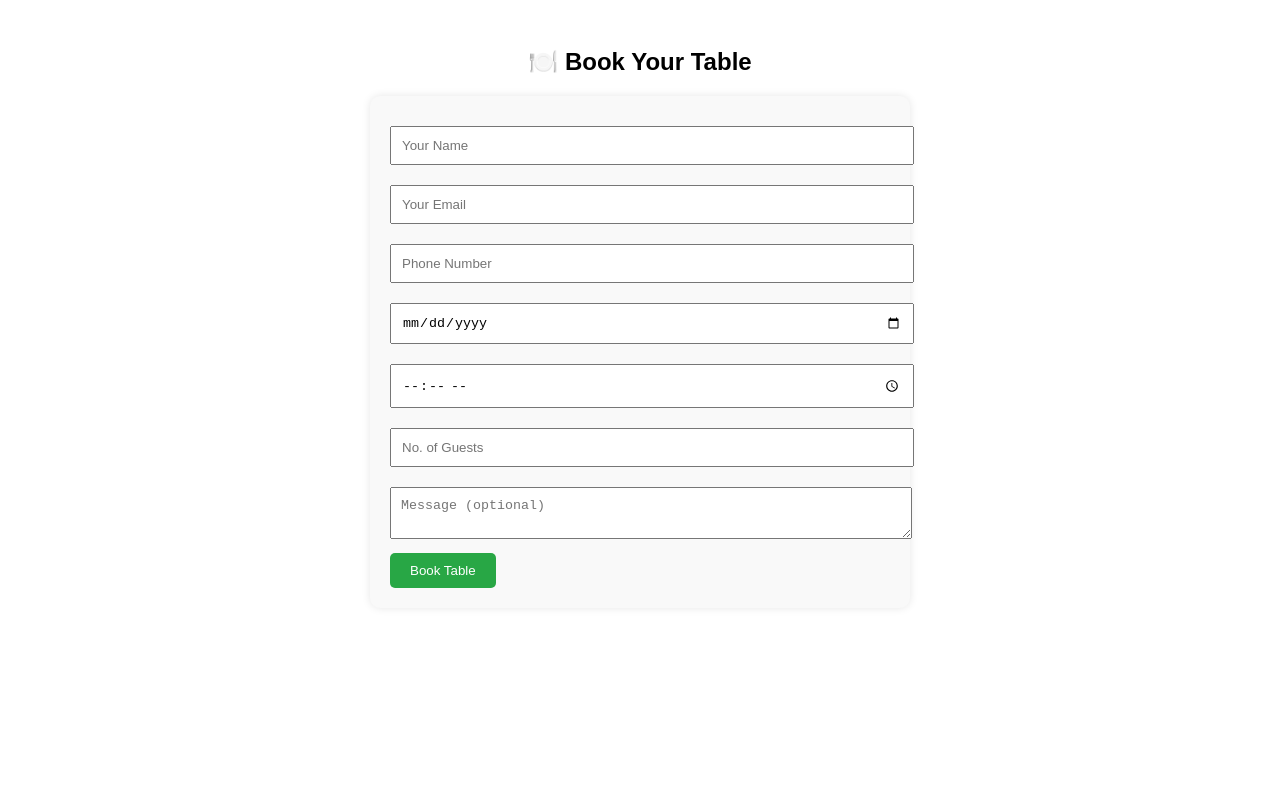
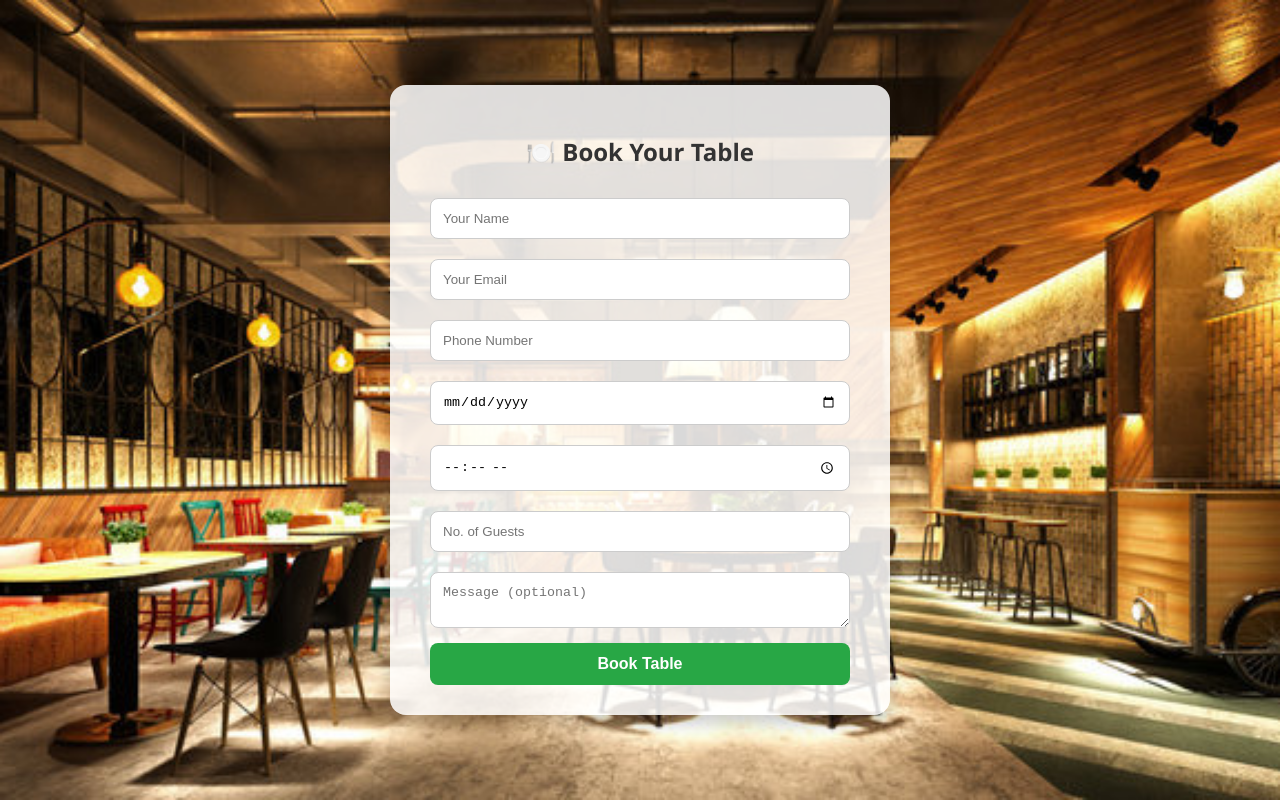
Before and after one commit to Akashmqn/foodiefind, a plain HTML site: page booking.html in a window 1280 px wide. Drawn offline with Linux system fonts and the light colour scheme.

Commit message:
Update booking.html

```diff
--- a/booking.html
+++ b/booking.html
@@ -4,48 +4,73 @@
   <meta charset="UTF-8" />
   <title>Book a Table - FoodieFinds</title>
   <style>
+    * {
+      box-sizing: border-box;
+    }
+
     body {
-      font-family: Arial, sans-serif;
-      padding: 20px;
+      margin: 0;
+      font-family: 'Segoe UI', sans-serif;
+      background: url('images/bg.jpg') no-repeat center center fixed;
+      background-size: cover;
+      display: flex;
+      align-items: center;
+      justify-content: center;
+      height: 100vh;
+    }
+
+    .booking-container {
+      background-color: rgba(255, 255, 255, 0.85);
+      padding: 30px 40px;
+      border-radius: 16px;
+      box-shadow: 0 8px 16px rgba(0, 0, 0, 0.2);
+      width: 90%;
+      max-width: 500px;
     }
 
     h2 {
       text-align: center;
+      color: #333;
+      margin-bottom: 20px;
     }
 
-    form {
-      max-width: 500px;
-      margin: auto;
-      background: #f9f9f9;
-      padding: 20px;
-      border-radius: 10px;
-      box-shadow: 0 0 8px rgba(0, 0, 0, 0.1);
-    }
-
-    input, textarea {
+    form input,
+    form textarea {
       width: 100%;
-      padding: 10px;
+      padding: 12px;
       margin: 10px 0;
+      border: 1px solid #ccc;
+      border-radius: 8px;
     }
 
     button {
-      padding: 10px 20px;
+      width: 100%;
+      padding: 12px;
       background-color: #28a745;
       color: white;
       border: none;
+      border-radius: 8px;
+      font-size: 16px;
+      font-weight: bold;
       cursor: pointer;
-      border-radius: 5px;
+      transition: background 0.3s ease;
+    }
+
+    button:hover {
+      background-color: #218838;
     }
 
     #bookingSuccess {
       color: green;
       text-align: center;
+      margin-top: 15px;
       display: none;
     }
   </style>
 </head>
 <body>
 
+  <div class="booking-container">
     <h2>🍽️ Book Your Table</h2>
 
     <form id="bookingForm">
@@ -60,6 +85,7 @@
     </form>
 
     <p id="bookingSuccess">✅ Booking successful!</p>
+  </div>
 
   <script src="booking.js"></script>
 </body>
```
Lines whose indentation alone changed are shown as unchanged.
